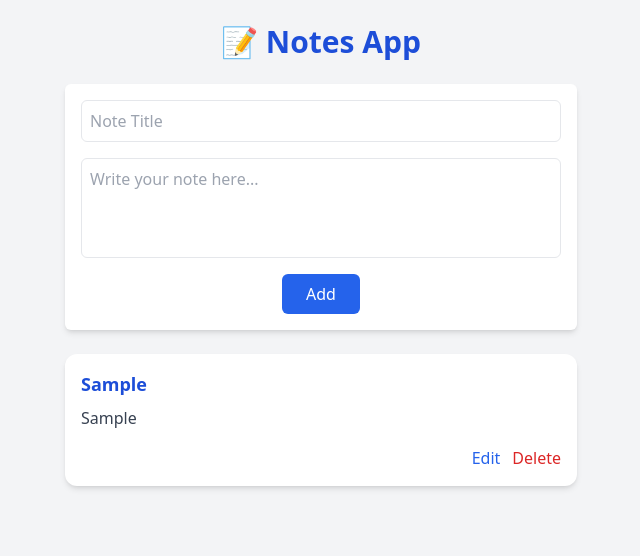
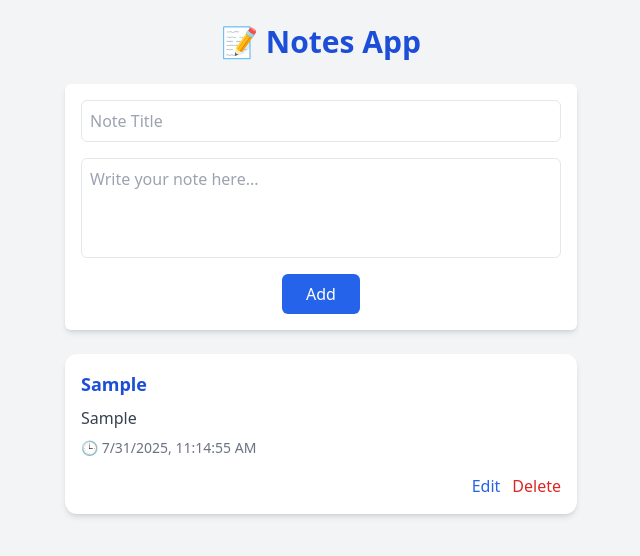
Before and after one commit to dibesh7381/note-app, a React (Vite) app: page / in a window 1280 px wide. Both pictures are taken after typing "Sample", "Sample" into the empty fields and a click on the button "Add". Shown: the top 556 px of the page, without its empty margins (319-959 px from the left). Built offline with nearby package versions, Linux system fonts and the light colour scheme.

Commit message:
add current time stamp and date in each card

```diff
--- a/src/components/NoteCard.jsx
+++ b/src/components/NoteCard.jsx
@@ -54,6 +54,11 @@ const NoteCard = ({ note }) => {
           <h2 className="text-lg font-semibold text-blue-700 break-words">{note.title}</h2>
           <p className="text-gray-700 mt-2 whitespace-pre-wrap break-words">{note.note}</p>
 
+          {/* 🕒 Timestamp below note */}
+          <p className="text-sm text-gray-500 mt-2">
+            🕒 {note.timestamp}
+          </p>
+
           <div className="flex justify-end mt-4 gap-3">
             <button
               onClick={() => setEditMode(true)}
--- a/src/features/notes/notesSlice.js
+++ b/src/features/notes/notesSlice.js
@@ -20,9 +20,14 @@ const notesSlice = createSlice({
   initialState,
   reducers: {
     addNote: (state, action) => {
-      state.items.push(action.payload);
+  const newNote = {
+    ...action.payload,
+    timestamp: new Date().toLocaleString(), // Add this line
+  };
+  state.items.push(newNote);
   saveToStorage(state.items);
 },
+
     deleteNote: (state, action) => {
       state.items = state.items.filter((note) => note.id !== action.payload);
       saveToStorage(state.items);
@@ -33,9 +38,11 @@ const notesSlice = createSlice({
   if (existing) {
     existing.title = title;
     existing.note = note;
+    existing.timestamp = new Date().toLocaleString(); // Add this line
     saveToStorage(state.items);
   }
-    },
+}
+
   },
 });
 
```
Lines whose indentation alone changed are shown as unchanged.
